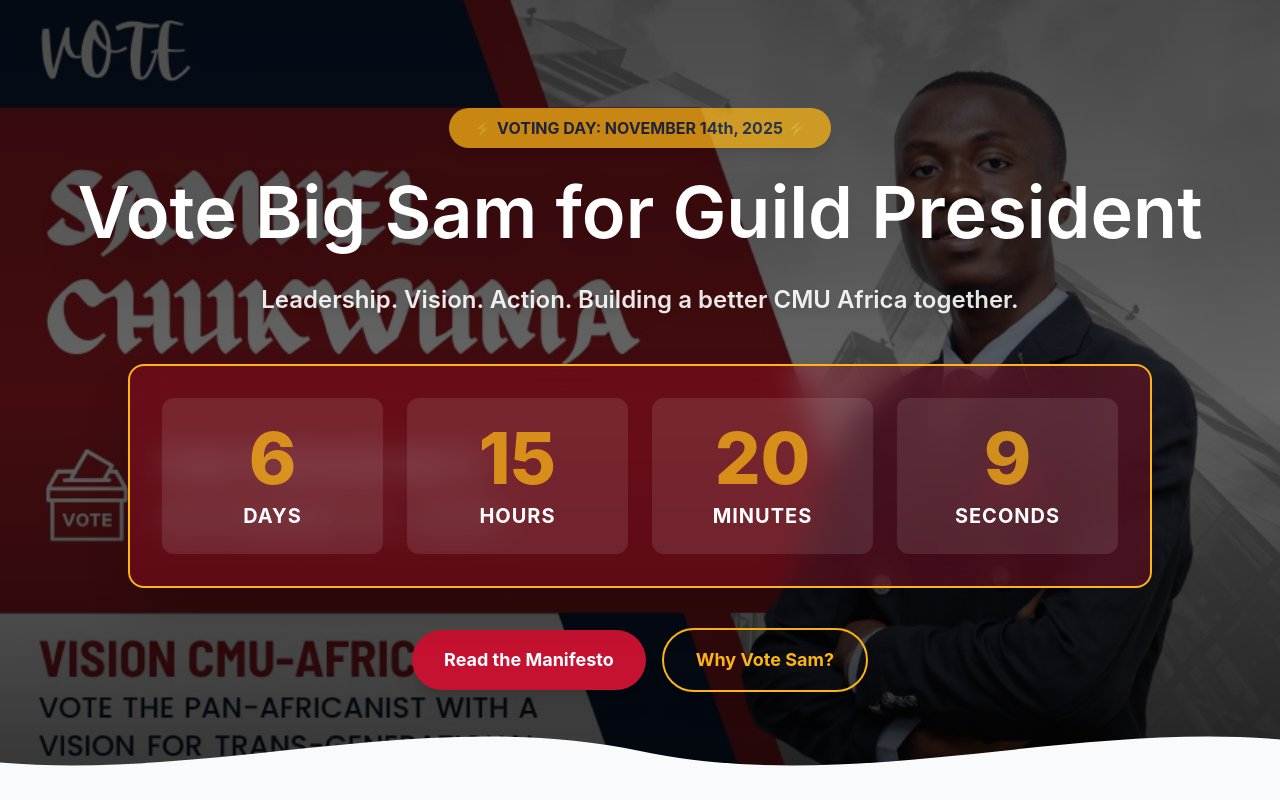
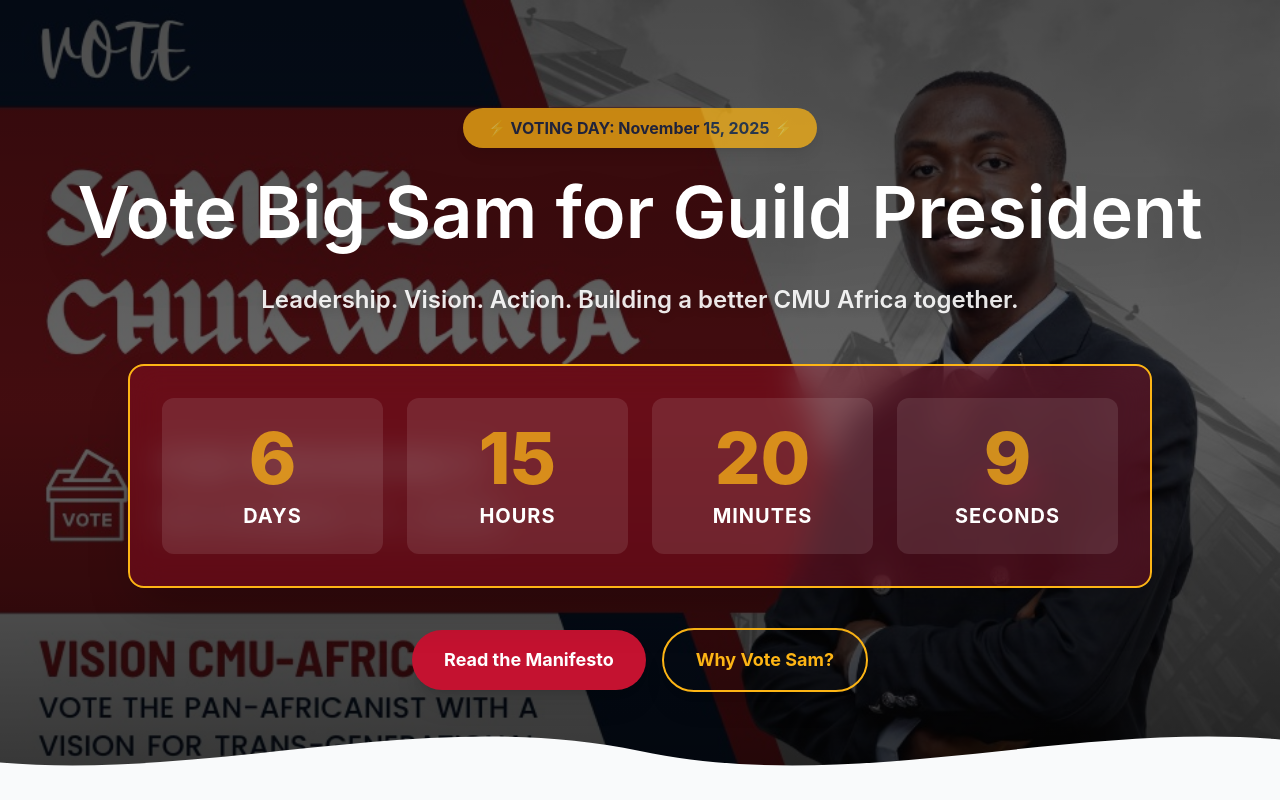
Before and after one commit to Nnouka/votesam, a React (Vite) app: page / in a window 1280 px wide. Built offline with nearby package versions, Linux system fonts and the light colour scheme.

Commit message:
update voting day display format in Countdown component

```diff
--- a/src/components/Countdown.tsx
+++ b/src/components/Countdown.tsx
@@ -85,7 +85,7 @@
         {/* Compact Attention-Grabbing Header */}
         <div className="text-center mb-8 md:mb-12">
           <div className="inline-block bg-gold-thread text-weaver-blue px-6 py-2 rounded-full font-bold text-sm md:text-base mb-6 animate-pulse shadow-lg whitespace-nowrap overflow-hidden text-ellipsis max-w-full">
-            ⚡ VOTING DAY: NOVEMBER 14th, 2025 ⚡
+            ⚡ VOTING DAY: {VOTING_DAY.format('MMMM D, YYYY')} ⚡
           </div>
           <Title level={1} className="!text-white !text-4xl md:!text-6xl lg:!text-7xl font-extrabold mb-4 drop-shadow-2xl">
             Vote Big Sam for Guild President
```
